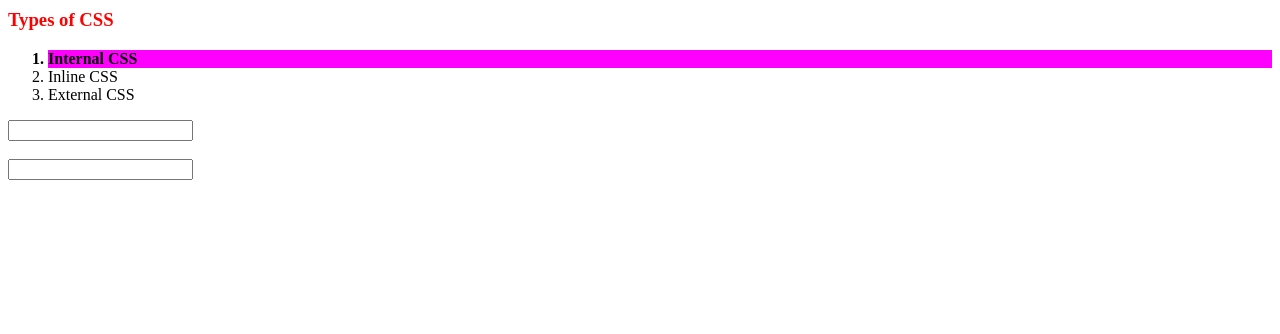
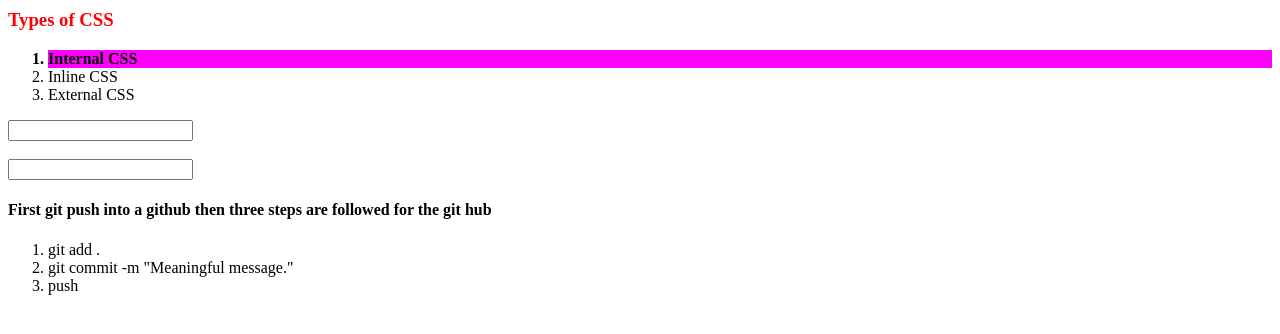
Before and after one commit to ssdl90/Module-2, a plain HTML site: page index.html in a window 1280 px wide. Shown: the part 408-742 px from the top of the page. Drawn offline with Linux system fonts and the light colour scheme.

Commit message:
List added in index file

```diff
--- a/index.html
+++ b/index.html
@@ -27,6 +27,12 @@
         <br><br>
         <input type="password">
     </form>
+    <h4>First git push into a github then three steps are followed for the git hub</h4>
+    <ol>
+        <li>git add .</li>
+        <li>git commit -m "Meaningful message."</li>
+        <li>push</li>
+    </ol>
 
 
 </body>
```
